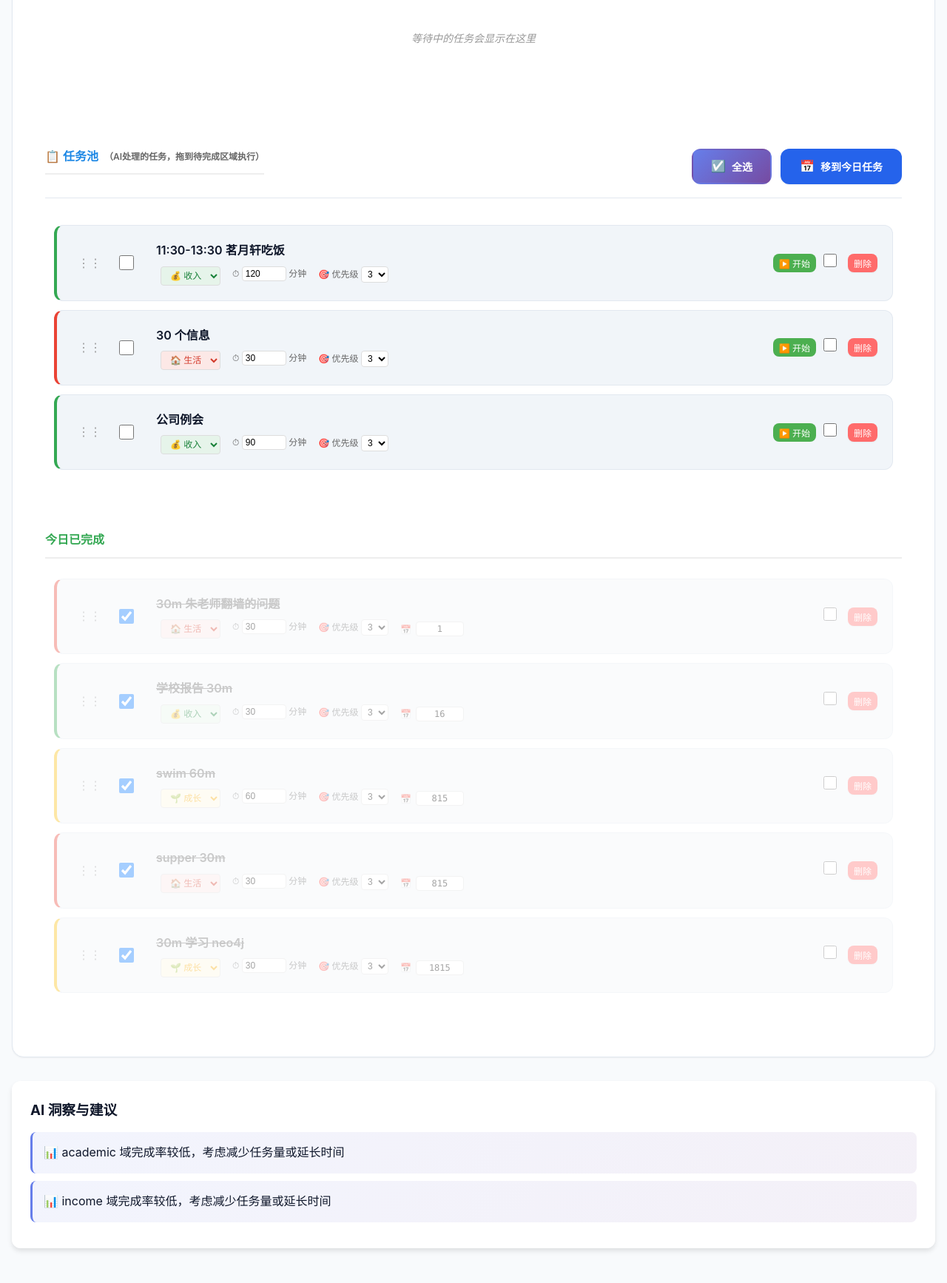
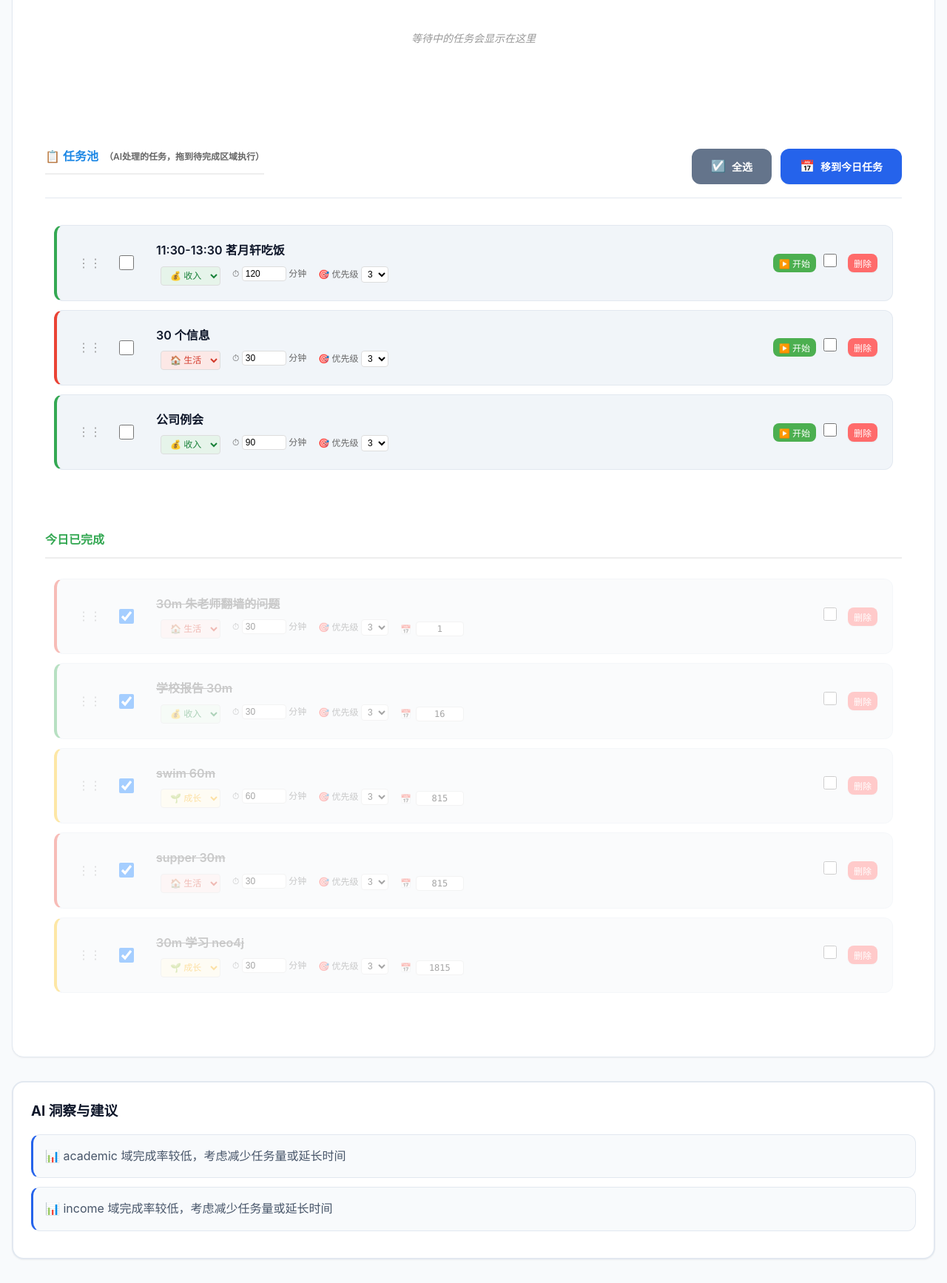
Before and after one commit to chenzhan4321/life-management-system, a FastAPI app: page / in a window 1280 px wide. Shown: the part 3240-4974 px from the top of the page at 74% size. Before the commit the page ends 4931 px from the top, so only its background shows below. Run offline with FastAPI, Linux system fonts and the light colour scheme; data comes from the database, SQL or seed files in the repository.

Commit message:
修复手机版默认主题下AI洞察面板和全选按钮颜色问题
- AI洞察面板：移除硬编码渐变色，改用主题变量系统
- 全选按钮：移除杂色渐变，使用统一的主题颜色方案
- 改进悬停效果和过渡动画
- 确保在所有设备上颜色显示一致

修复前：使用固定颜色值 #667eea, #764ba2 等
修复后：使用CSS变量 var(--primary-color), var(--secondary-color) 等

🤖 Generated with [Claude Code](https://claude.ai/code)

Co-Authored-By: Claude <noreply@anthropic.com>

```diff
--- a/static/theme-default.css
+++ b/static/theme-default.css
@@ -888,23 +888,32 @@ textarea {
 
 /* AI 洞察面板 */
 .insights-panel {
-    background: rgba(255, 255, 255, 0.95);
-    backdrop-filter: blur(10px);
-    border-radius: 12px;
-    padding: 25px;
-    box-shadow: 0 4px 6px rgba(0, 0, 0, 0.1);
+    background: var(--bg-secondary);
+    border: 2px solid var(--border-color);
+    border-radius: var(--radius-xl);
+    padding: 1.5rem;
+    box-shadow: var(--shadow-sm);
+    transition: all 0.3s ease;
+}
+
+.insights-panel:hover {
+    border-color: var(--primary-color);
+    box-shadow: 0 4px 20px rgba(37, 99, 235, 0.15);
 }
 
 .insights-content {
-    margin-top: 15px;
+    margin-top: 1rem;
 }
 
 .insight-item {
-    background: linear-gradient(135deg, #667eea15 0%, #764ba215 100%);
-    border-radius: 8px;
-    padding: 15px;
-    margin-bottom: 10px;
-    border-left: 3px solid #667eea;
+    background: var(--bg-primary);
+    border: 1px solid var(--border-color);
+    border-radius: var(--radius-lg);
+    padding: 1rem;
+    margin-bottom: 0.75rem;
+    border-left: 3px solid var(--primary-color);
+    color: var(--text-secondary);
+    transition: all 0.2s ease;
 }
 
 /* Toast 提示 */
@@ -939,13 +948,28 @@ textarea {
     border-left: 3px solid #4285F4;
 }
 
-.btn-select-all, .btn-delete-selected {
-    background: linear-gradient(135deg, #667eea 0%, #764ba2 100%);
+.btn-select-all {
+    background: var(--secondary-color);
     color: white;
+    border: 2px solid var(--secondary-color);
+}
+
+.btn-select-all:hover {
+    background: var(--text-secondary);
+    border-color: var(--text-secondary);
+    transform: translateY(-1px);
 }
 
 .btn-delete-selected {
-    background: linear-gradient(135deg, #EA4335 0%, #d33b2c 100%);
+    background: var(--error-color);
+    color: white;
+    border: 2px solid var(--error-color);
+}
+
+.btn-delete-selected:hover {
+    background: #dc2626;
+    border-color: #dc2626;
+    transform: translateY(-1px);
 }
 
 /* 任务类型选择器 */
```
